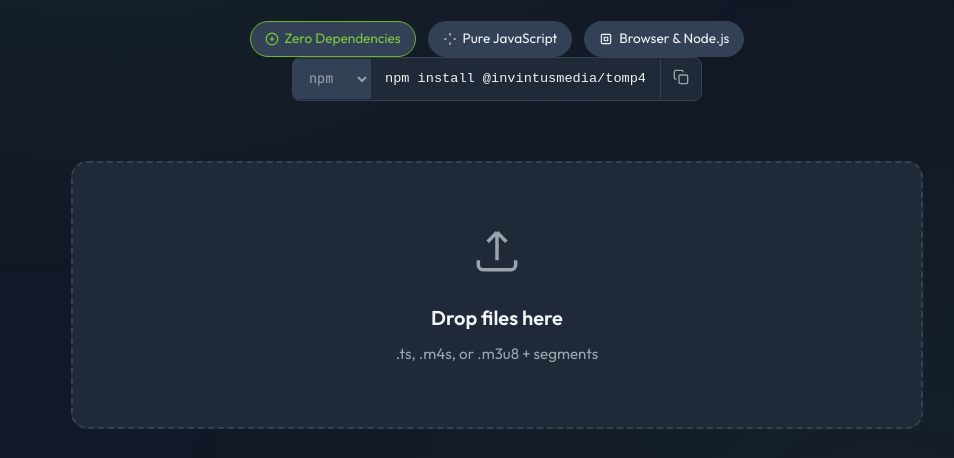
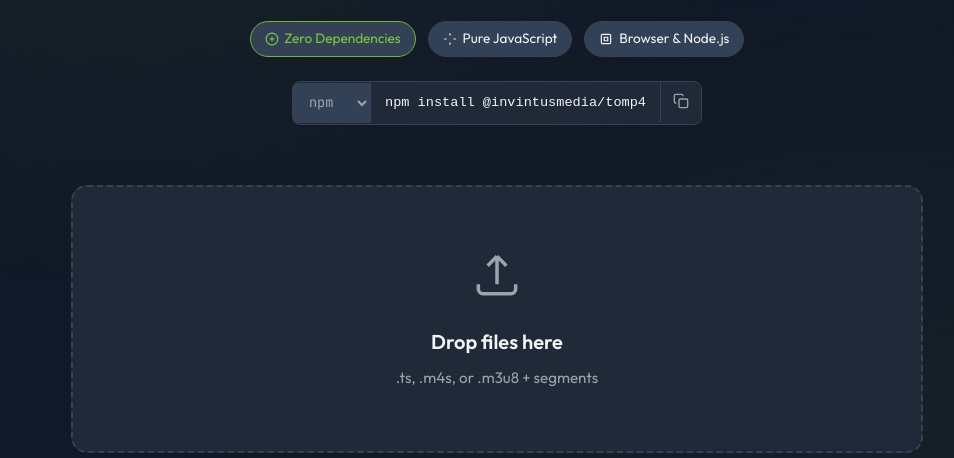
Before and after one commit to TVWIT/toMp4.js, a website: page index.html in a window 1280 px wide. Shown: the part 272-730 px from the top of the page, without its empty margins (143-1097 px from the left). Drawn offline with Linux system fonts and the light colour scheme.

Commit message:
Fix install box spacing

```diff
--- a/index.html
+++ b/index.html
@@ -338,7 +338,7 @@
       display: flex;
       justify-content: center;
       gap: 8px;
-      margin-bottom: 32px;
+      margin-top: 24px;
       flex-wrap: wrap;
     }
 
```
